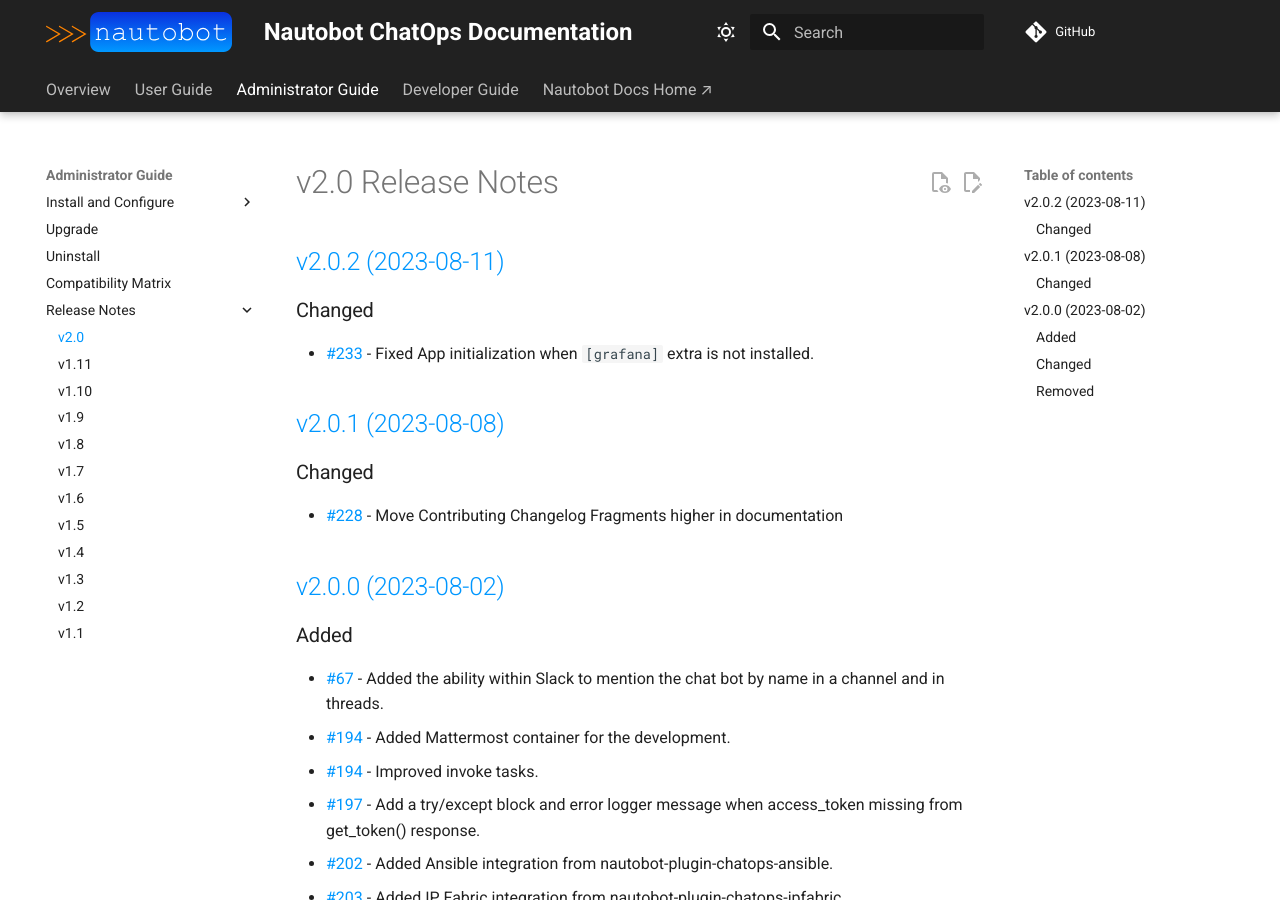
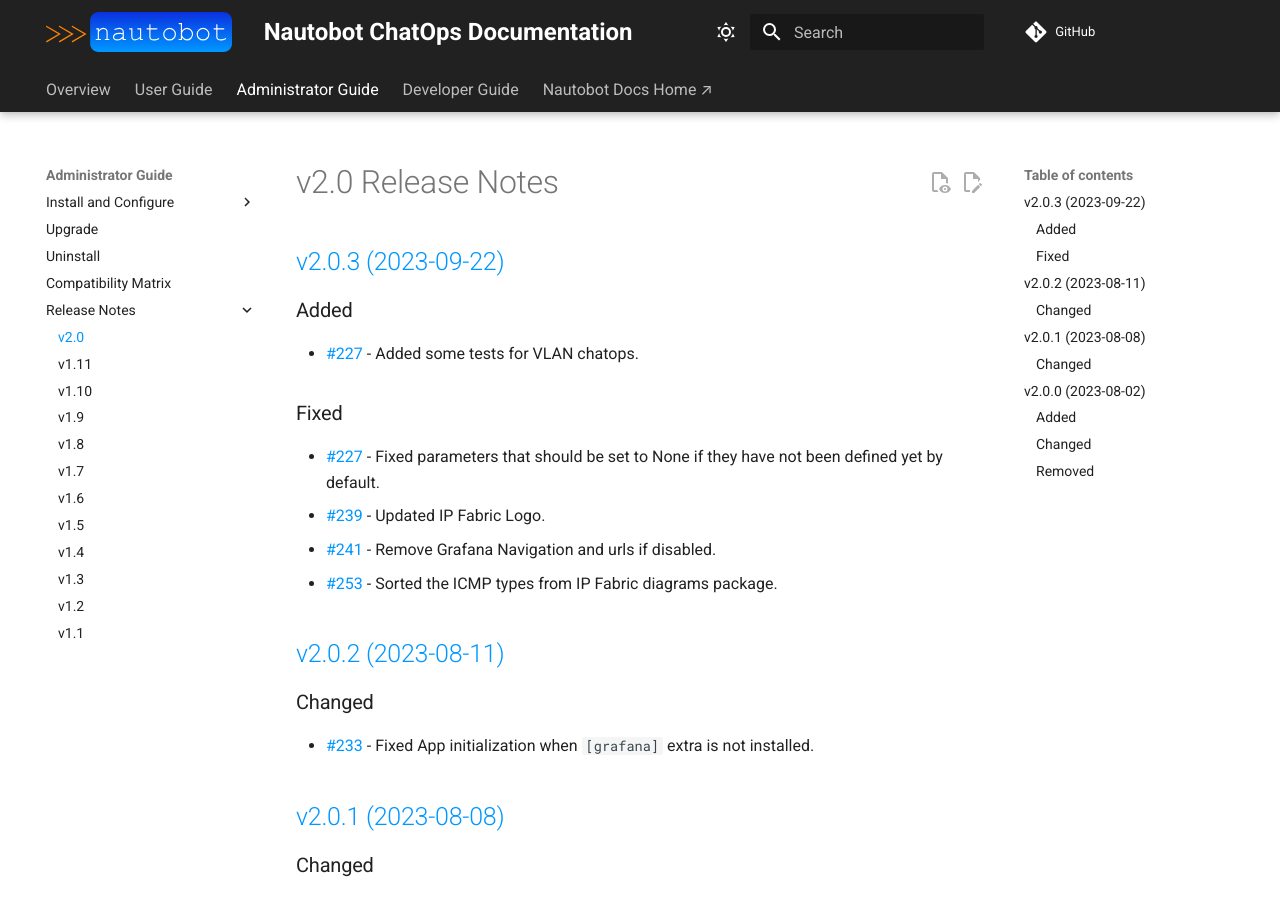
Before and after one commit to nautobot/nautobot-app-chatops, an MkDocs documentation site: the page built from docs/admin/release_notes/version_2.0.md, in a window 1280 px wide and 900 px high. Built offline with MkDocs 1.6.1 and Material for MkDocs 9.7.7, drawn with Linux system fonts in a browser that asks for light colours; comment, search, counter and statistics services are not loaded.

Commit message:
Release 2.0.3
Also pins capacity metrics version for Nautobot 1.6 LTM support

```diff
--- a/docs/admin/release_notes/version_2.0.md
+++ b/docs/admin/release_notes/version_2.0.md
@@ -2,6 +2,19 @@
 # v2.0 Release Notes
 
 <!-- towncrier release notes start -->
+## [v2.0.3 (2023-09-22)](https://github.com/nautobot/nautobot-plugin-chatops/releases/tag/v2.0.3)
+
+### Added
+
+- [#227](https://github.com/nautobot/nautobot-plugin-chatops/issues/227) - Added some tests for VLAN chatops.
+
+### Fixed
+
+- [#227](https://github.com/nautobot/nautobot-plugin-chatops/issues/227) - Fixed parameters that should be set to None if they have not been defined yet by default.
+- [#239](https://github.com/nautobot/nautobot-plugin-chatops/issues/239) - Updated IP Fabric Logo.
+- [#241](https://github.com/nautobot/nautobot-plugin-chatops/issues/241) - Remove Grafana Navigation and urls if disabled.
+- [#253](https://github.com/nautobot/nautobot-plugin-chatops/issues/253) - Sorted the ICMP types from IP Fabric diagrams package.
+
 ## [v2.0.2 (2023-08-11)](https://github.com/nautobot/nautobot-plugin-chatops/releases/tag/v2.0.2)
 
 ### Changed
--- a/pyproject.toml
+++ b/pyproject.toml
@@ -1,6 +1,6 @@
 [tool.poetry]
 name = "nautobot-chatops"
-version = "2.0.2"
+version = "2.0.3"
 description = "A plugin providing chatbot capabilities for Nautobot"
 authors = ["Network to Code, LLC <opensource@networktocode.com>"]
 readme = "README.md"
@@ -44,7 +44,7 @@
 isodate =  { version = "^0.6.1", optional = true }
 meraki = { version = "^1.7.2", optional = true }
 nautobot = "^1.5.4"
-nautobot-capacity-metrics = "*"
+nautobot-capacity-metrics = "^2.0.0"
 netmiko = { version = "^3.4.0", optional = true }
 netutils = { version = "^1.1.0", optional = true }
 pan-os-python = { version = "^1.3.0", optional = true }
```
Also changed, not shown: 7 other files.
